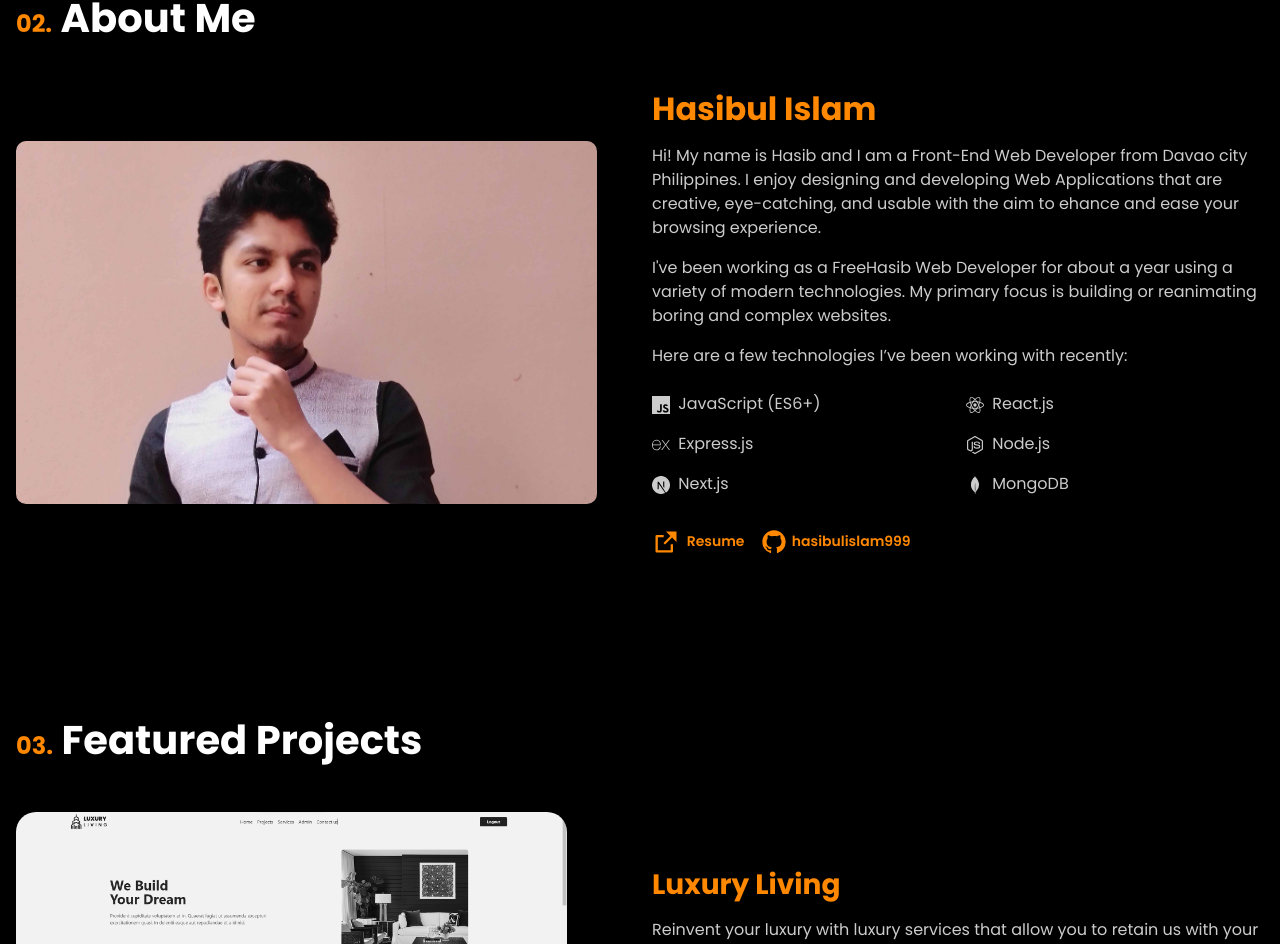
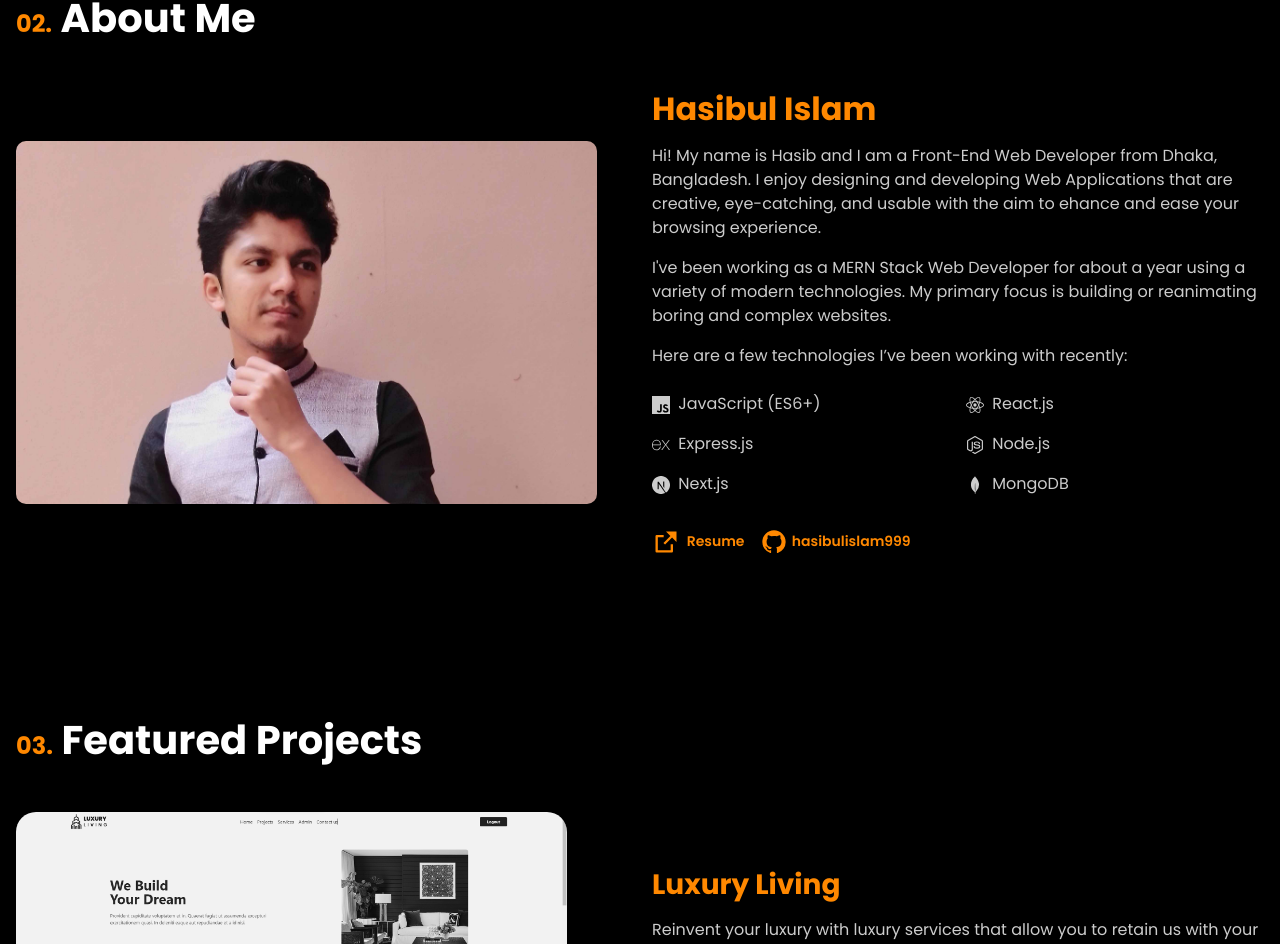
Before and after one commit to devhasibulislam/portfolio_00, a Next.js app: page / in a window 1280 px wide. Shown: the part 771-1715 px from the top of the page. Built offline with nearby package versions, Linux system fonts and the light colour scheme.

Commit message:
about updated

```diff
--- a/src/components/about/About.tsx
+++ b/src/components/about/About.tsx
@@ -38,13 +38,12 @@ export const About = () => {
           <Col md={6} sm={12} className="mt-lg-0 mt-4">
             <h2 className={style.subtitle}>Hasibul Islam</h2>
             <p className={style.description}>
-              Hi! My name is Hasib and I am a Front-End Web Developer from Davao
-              city Philippines. I enjoy designing and developing Web
+              Hi! My name is Hasib and I am a Front-End Web Developer from Dhaka, Bangladesh. I enjoy designing and developing Web
               Applications that are creative, eye-catching, and usable with the
               aim to ehance and ease your browsing experience.
             </p>
             <p className={style.description}>
-              I&apos;ve been working as a FreeHasib Web Developer for about a
+              I&apos;ve been working as a MERN Stack Web Developer for about a
               year using a variety of modern technologies. My primary focus is
               building or reanimating boring and complex websites.
             </p>
```
